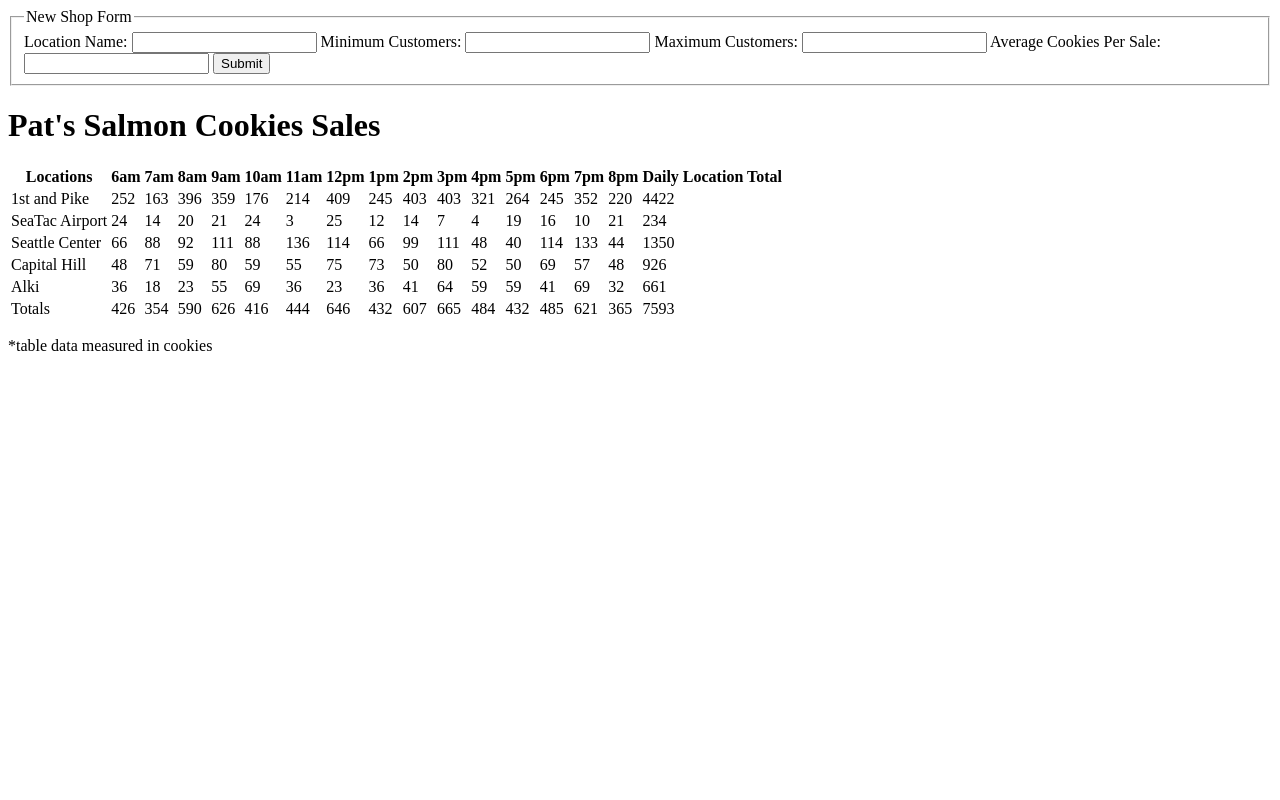
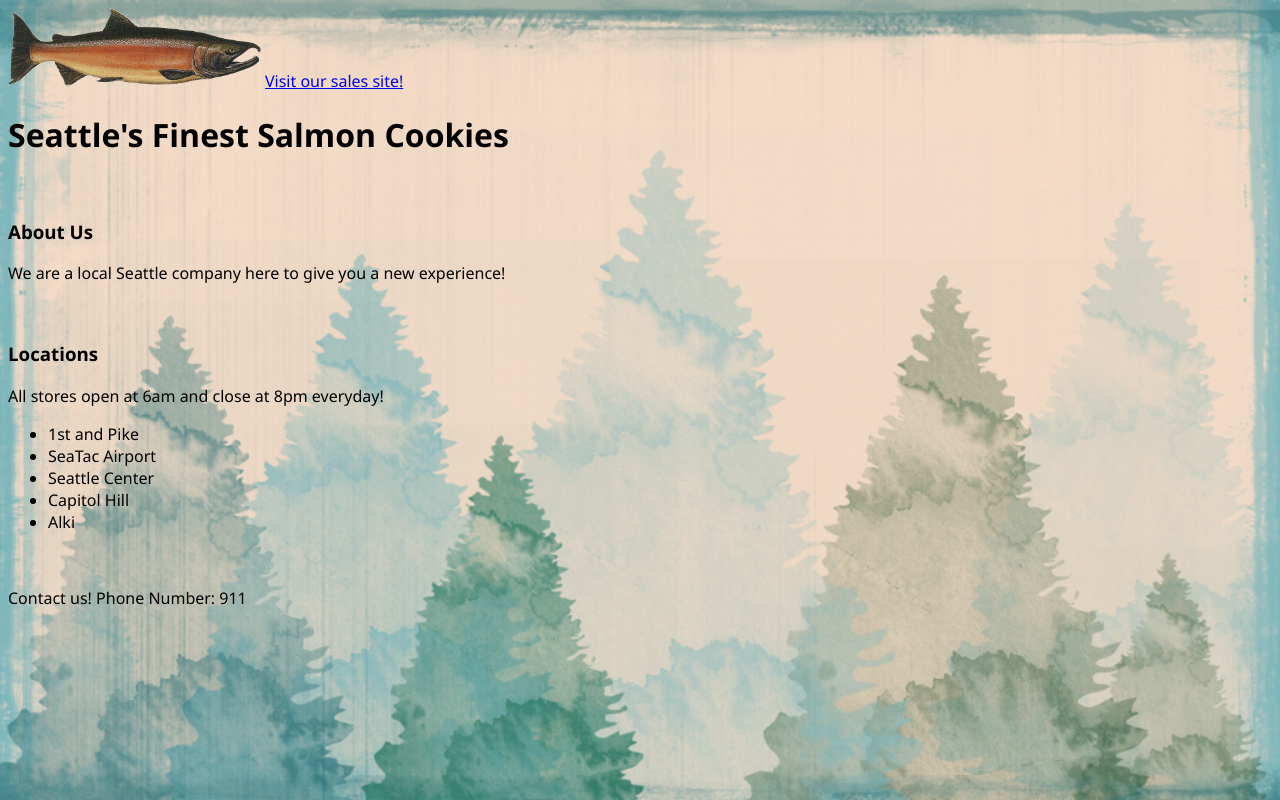
Before and after one commit to adrianagraybill/Code201Lab8, a plain HTML site: page index.html in a window 1280 px wide. Drawn offline with Linux system fonts and the light colour scheme.

Commit message:
finishing lab8

```diff
--- /dev/null
+++ b/css/index.css
@@ -0,0 +1,9 @@
+body {
+    background-image: url(../imgs/background.png);
+    background-repeat: no-repeat;
+    background-size: 100%;
+}
+
+body {
+    font-family: 'Segoe UI', Tahoma, Verdana, sans-serif;
+}
--- /dev/null
+++ b/css/stylesheet.css
@@ -0,0 +1,26 @@
+th {
+    background: rgb(85, 85, 85);
+    padding: 15px;
+    border: solid 1px;
+    text-align: center;
+  }
+
+tr td {
+    background: rgb(214, 218, 218);
+    border: solid 1px;
+    text-align: center;
+    padding: 5px;
+}
+
+* {
+    background-color: rgb(220, 235, 235);
+    font-family: Arial, Helvetica, sans-serif;
+}
+
+td:first-child {
+    background-color: rgb(181, 225, 228);
+}
+
+td:last-child {
+    background-color: rgb(248, 130, 94);
+}
--- a/index.html
+++ b/index.html
@@ -1,38 +1,36 @@
 <!DOCTYPE html>
 <html>
+<head>
+    <title>Salmon Cookies</title>
+    <link rel="stylesheet" type="text/css" href="css/index.css"/>
+</head>
+<body>
+  <section id="sales">
+    <img id="salmon" src="imgs/salmon.png" width="20%">
+    <a href="html/sales.html">Visit our sales site!</a>
+  </section>
+  <h1>Seattle's Finest Salmon Cookies</h1>
 
-<head>
-  <meta charset="UTF-8">
-  <title>Salmon Cookies Shops</title>
-</head>
+  <br>
+  <h3>About Us</h3>
+  <p> We are a local Seattle company here to give you a new experience!</p>
 
-<body>
-  <form id="shop-form">
-    <fieldset>
-      <legend>New Shop Form</legend>
+  <br>
+  <h3>Locations</h3>
+  <p> All stores open at 6am and close at 8pm everyday!<ul>
+      <li>1st and Pike</li>
+      <li>SeaTac Airport</li>
+      <li>Seattle Center</li>
+      <li>Capitol Hill</li>
+      <li>Alki</li>
+  </ul>
+    </p>
 
-      <label for="name" placeholder="Store Name...">Location Name:</label>
-      <input name="name" type="text" />
+    <br>
+    <p>Contact us!
+      Phone Number: 911
+    </p>
 
-      <label for="minCust">Minimum Customers:</label>
-      <input name="minCust" type="number" />
 
-      <label for="maxCust">Maximum Customers:</label>
-      <input name="maxCust" type="number" />
-
-      <label for="avgSale">Average Cookies Per Sale:</label>
-      <input name="avgSale" type="number" />
-
-      <button type="submit">Submit</button>
-    </fieldset>
-  </form>
-  <ul id="shop-list"></ul>
-  <h1>Pat's Salmon Cookies Sales</h1>
-
-  <table id='shell'>
-  </table>
-  <p>*table data measured in cookies</p>
-  <script src="js/app.js"></script>
 </body>
-
 </html>
--- a/js/app.js
+++ b/js/app.js
@@ -97,7 +97,7 @@ function bottomTotals() {
     var footer = document.createElement('td');
     var hourlyTotal = 0;
     for (var lastRow = 0; lastRow < locations.length; lastRow++) {
-      hourlyTotal = hourlyTotal + locations[lastRow].sum[r];
+      hourlyTotal += locations[lastRow].sum[r];
     }
     footer.innerText = hourlyTotal;
     footerRow.appendChild(footer);
```
Also changed, not shown: html/sales.html (added, +35 -0 lines), imgs/background.png (added), imgs/salmon.png (added).
